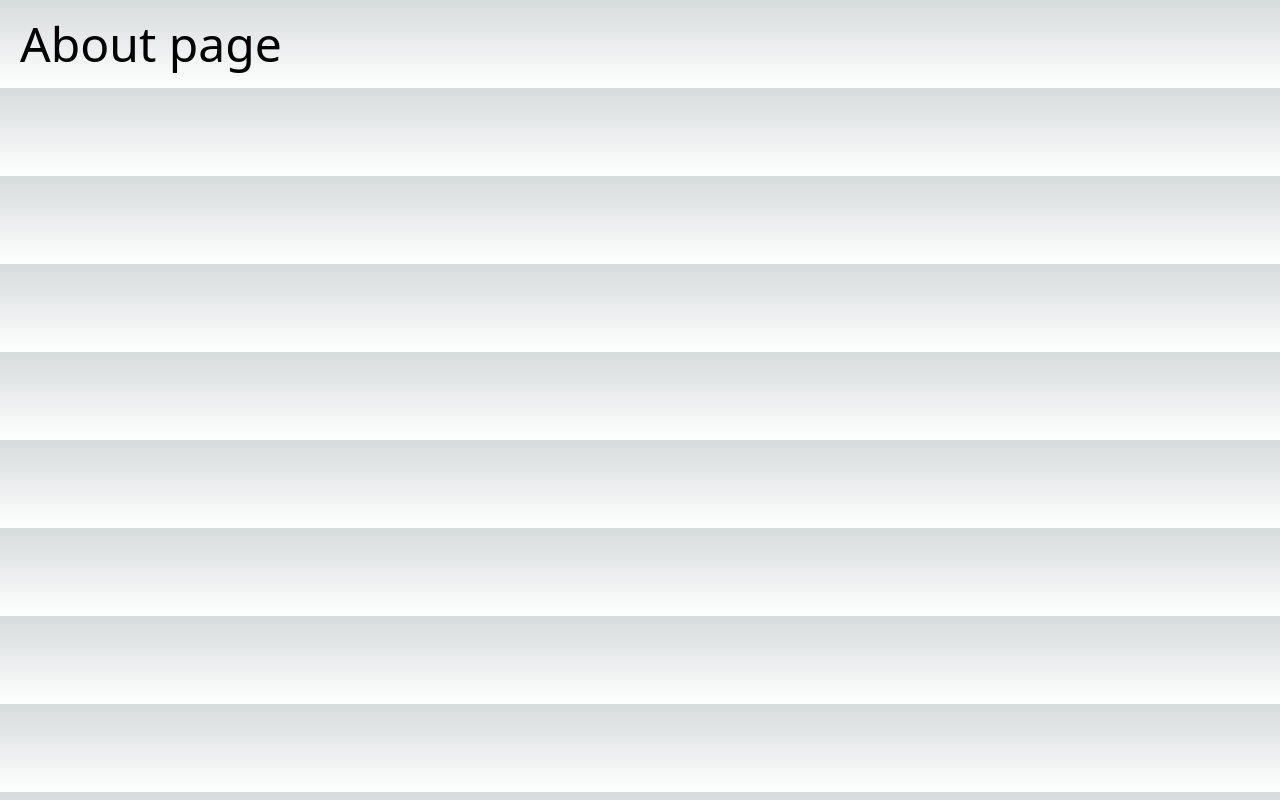
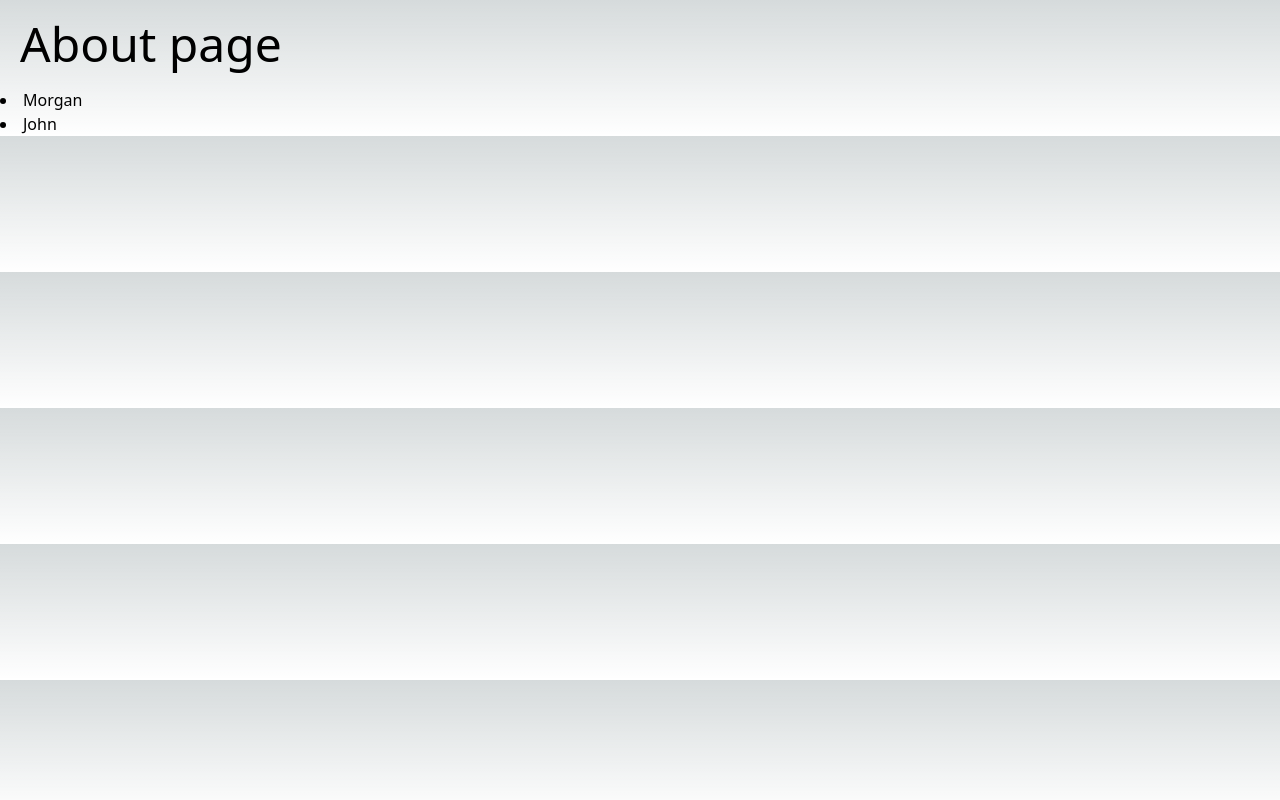
Before and after one commit to mspdl/nextjs-first_project, a Next.js app: page /about in a window 1280 px wide. Built offline with nearby package versions, Linux system fonts and the light colour scheme.

Commit message:
Navigating between pages on NextJS

```diff
--- a/src/pages/about/index.tsx
+++ b/src/pages/about/index.tsx
@@ -1,5 +1,17 @@
 const About = () => {
-  return <div className="p-5 text-5xl">About page</div>;
+  return (
+    <div>
+      <h1 className="p-5 text-5xl">About page</h1>
+      <ul className="list-disc list-inside">
+        <li>
+          <a href="/about/morgan">Morgan</a>
+        </li>
+        <li>
+          <a href="/about/john">John</a>
+        </li>
+      </ul>
+    </div>
+  );
 };
 
 export default About;
--- /dev/null
+++ b/src/pages/about/john/index.tsx
@@ -0,0 +1,12 @@
+import Link from "next/link";
+
+const John = () => {
+  return (
+    <div className="">
+      <h3 className="p-3 text-3xl">{"John's page"}</h3>
+      <Link href="/about">Go to about page</Link>
+    </div>
+  );
+};
+
+export default John;
--- /dev/null
+++ b/src/pages/about/morgan.tsx
@@ -0,0 +1,12 @@
+import Link from "next/link";
+
+const MorganEspindola = () => {
+  return (
+    <div className="">
+      <h3 className="p-3 text-3xl">{"Morgan's page"}</h3>
+      <Link href="/about">Go to about page</Link>
+    </div>
+  );
+};
+
+export default MorganEspindola;
```
